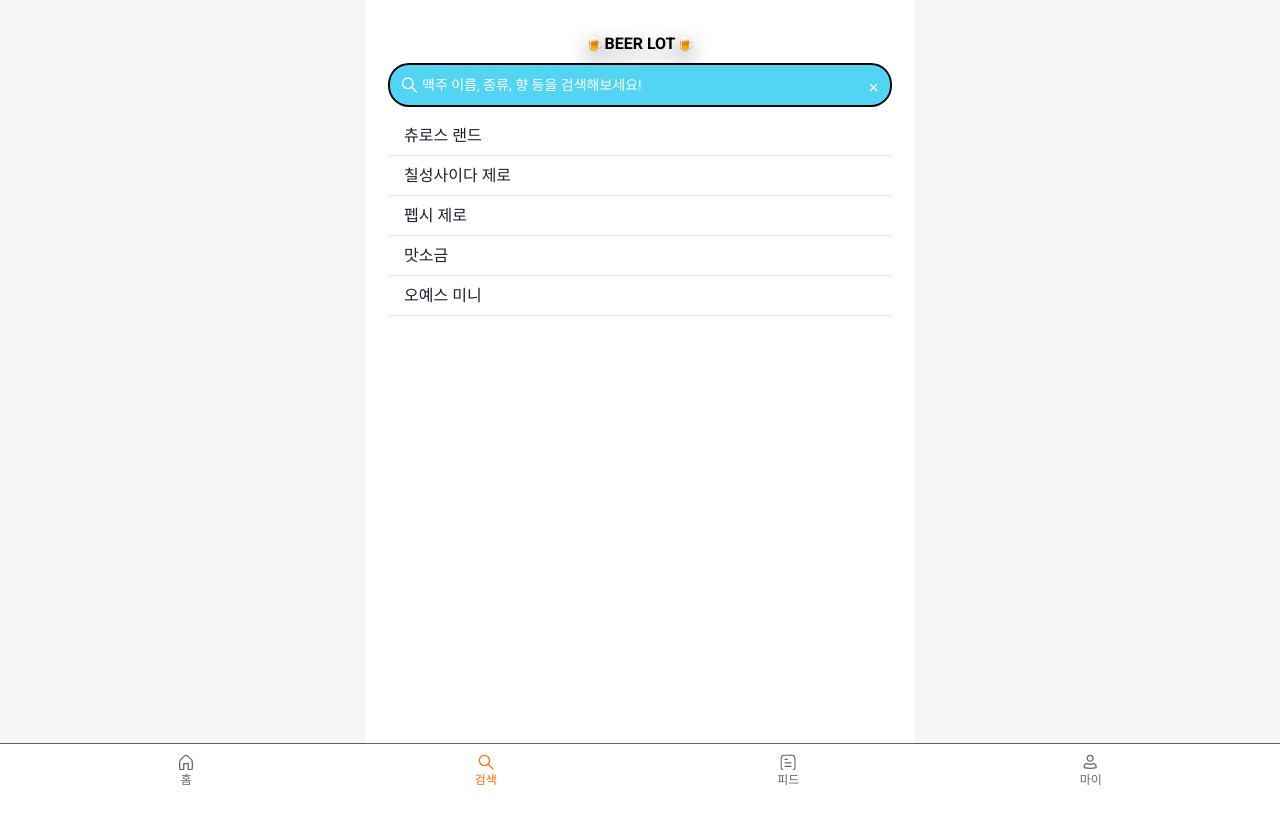
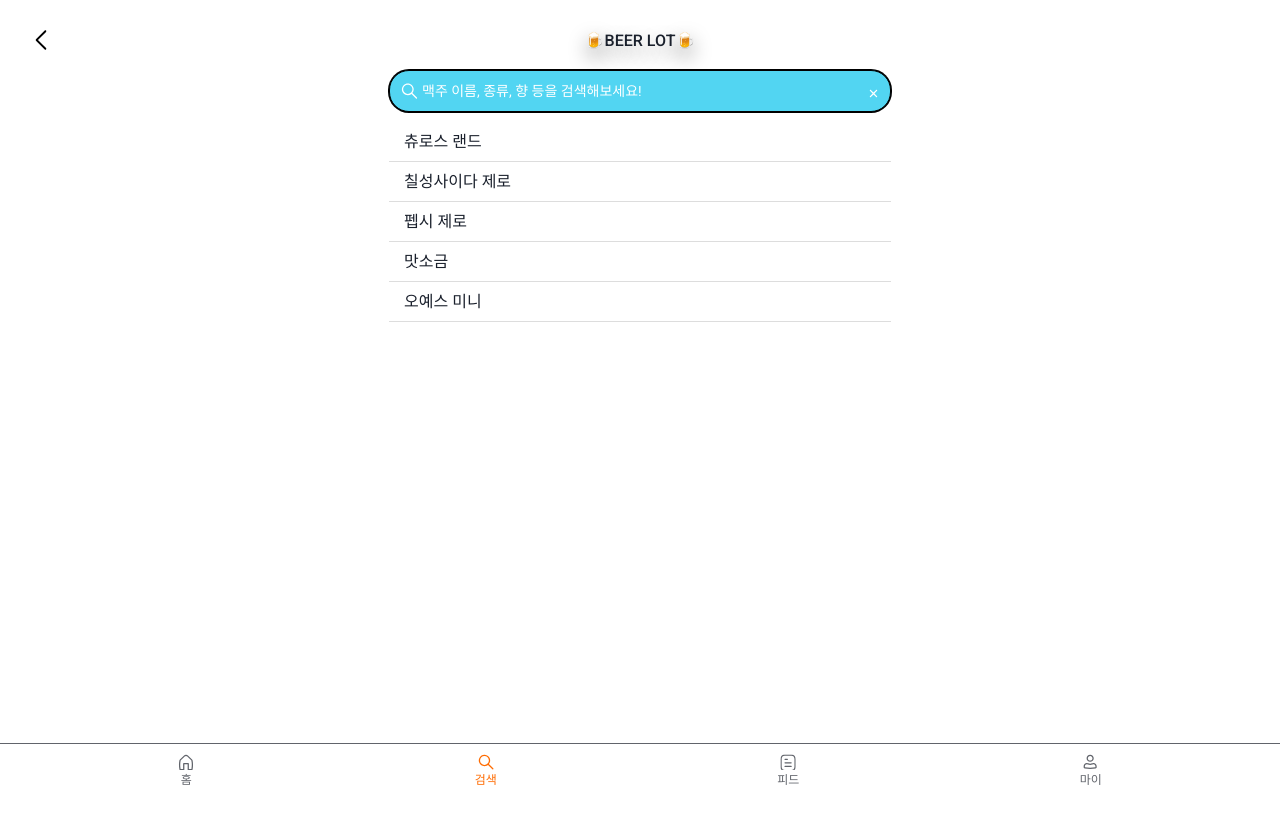
Before and after one commit to taeee1/beerlot-client, a Next.js app: page /search in a window 1280 px wide. Shown: the top 824 px of the page. Before the commit the page ends 800 px from the top, so only its background shows below. Built offline with nearby package versions, Linux system fonts and the light colour scheme.

Commit message:
Feature/th make back and title header (#40)
* feat: backbutton with title added

* feat: LeftBackTitle, LeftBackTitleRightBell, TitleRightBell added

```diff
--- a/common/BackButton.tsx
+++ b/common/BackButton.tsx
@@ -1,14 +1,16 @@
 import { Box } from "@chakra-ui/react";
+import { useRouter } from "next/router";
 import React from "react";
 import { LeftArrow } from "../public/svg";
 
-interface BackButtonProps {
-  onClick?: () => void;
-}
+const BackButton = () => {
+  const router = useRouter();
+  const handleClick = () => {
+    router.back();
+  };
 
-const BackButton: React.FC<BackButtonProps> = ({ onClick }) => {
   return (
-    <Box pos="absolute" top="47px" left="21px" onClick={onClick}>
+    <Box onClick={handleClick}>
       <LeftArrow />
     </Box>
   );
--- /dev/null
+++ b/common/custom-icons/headers/BeerlotTitle.tsx
@@ -0,0 +1,24 @@
+import { Text } from "@chakra-ui/react";
+import { useRouter } from "next/router";
+import React from "react";
+import { BEERLOT_TITLE } from "../../../interface/static";
+
+const BeerlotTitle = () => {
+  const router = useRouter();
+  const handleClick = () => {
+    router.push(`/`);
+  };
+
+  return (
+    <Text
+      h="100%"
+      textStyle="h2" // mock. 요청함.
+      textShadow=" 0px 8px 20px rgba(0, 0, 0, 0.4)"
+      onClick={handleClick}
+    >
+      {BEERLOT_TITLE}
+    </Text>
+  );
+};
+
+export default BeerlotTitle;
--- /dev/null
+++ b/common/custom-icons/headers/LeftBackTItle.tsx
@@ -0,0 +1,25 @@
+import { Box, Flex } from "@chakra-ui/react";
+import React from "react";
+import BackButton from "../../BackButton";
+import BeerlotTitle from "./BeerlotTitle";
+
+export const LeftBackTItle = () => {
+  return (
+    <Flex
+      position="absolute"
+      top="0px"
+      right="0px"
+      left="0px"
+      pt="30px"
+      pb="30px"
+      px="35px"
+      justifyContent="space-between"
+      alignItems="center"
+      dropShadow="0px 4px 4px rgba(0, 0, 0, 0.25)"
+    >
+      <BackButton />
+      <BeerlotTitle />
+      <Box w="12px" />
+    </Flex>
+  );
+};
--- a/pages/feed/index.tsx
+++ b/pages/feed/index.tsx
@@ -1,10 +1,10 @@
+import { TitleRightBellHeader } from "../../common/custom-icons/headers/TitleRightBell";
 import FeedTabList from "../../src/feed/FeedTabList";
-import Title from "../../src/search/Title";
 
 const Feed = () => {
   return (
     <>
-      <Title />
+      <TitleRightBellHeader />
       <FeedTabList />
     </>
   );
--- a/src/auth/sign-up/SignUp.tsx
+++ b/src/auth/sign-up/SignUp.tsx
@@ -7,12 +7,10 @@ import Nickname from "./Nickname";
 
 const SignUp = () => {
   const router = useRouter();
-  const onClick = () => {
-    router.back();
-  };
+
   return (
     <Flex h="100vh" px="27.5px" pb="73px" pt="34px" flexDirection="column">
-      <BackButton onClick={onClick} />
+      <BackButton />
       <CompleteCircles isNicknameDone={true} isBeersDone={false} />
       <Nickname />
     </Flex>
--- a/src/feed/FeedTabList.tsx
+++ b/src/feed/FeedTabList.tsx
@@ -12,7 +12,7 @@ import AllTabPanelList from "./AllTabPanelList";
 
 const FeedTabList = () => {
   return (
-    <Tabs colorScheme="orange">
+    <Tabs colorScheme="orange" pt="64px">
       <TabList px={"18px"}>
         <Tab flexGrow="1" color="orange.100">
           팔로잉
--- a/src/search/Search.tsx
+++ b/src/search/Search.tsx
@@ -1,11 +1,14 @@
 import React from "react";
-import { Box } from "@chakra-ui/react";
+import { Box, HStack, VStack } from "@chakra-ui/react";
 import styled from "styled-components";
 import Title from "./Title";
 import SearchBarAutocomplete from "./SearchBarAutocomplete";
+import { LeftBackTItle } from "../../common/custom-icons/headers/LeftBackTItle";
 
 const Search = () => {
   return (
+    <VStack pt="70px">
+      <LeftBackTItle />
       <Box
         id="bg-dim"
         h="100vh"
@@ -15,15 +18,17 @@ const Search = () => {
         alignItems="center"
       >
         <Container>
-        <Title />
           <SearchBarAutocomplete />
         </Container>
       </Box>
+    </VStack>
   );
 };
 
 export const Container = styled.div`
+  position: absolute;
   padding: 24px;
+  padding-top: 0px;
   background: white;
   width: 100%;
   height: 100%;
```
Also changed, not shown: common/custom-icons/headers/LeftBackTItleRightBell.tsx (added, +26 -0 lines), common/custom-icons/headers/TitleRightBell.tsx (added, +25 -0 lines), src/auth/sign-up/Beers.tsx (+1 -6 lines). Lines whose indentation alone changed are shown as unchanged.
